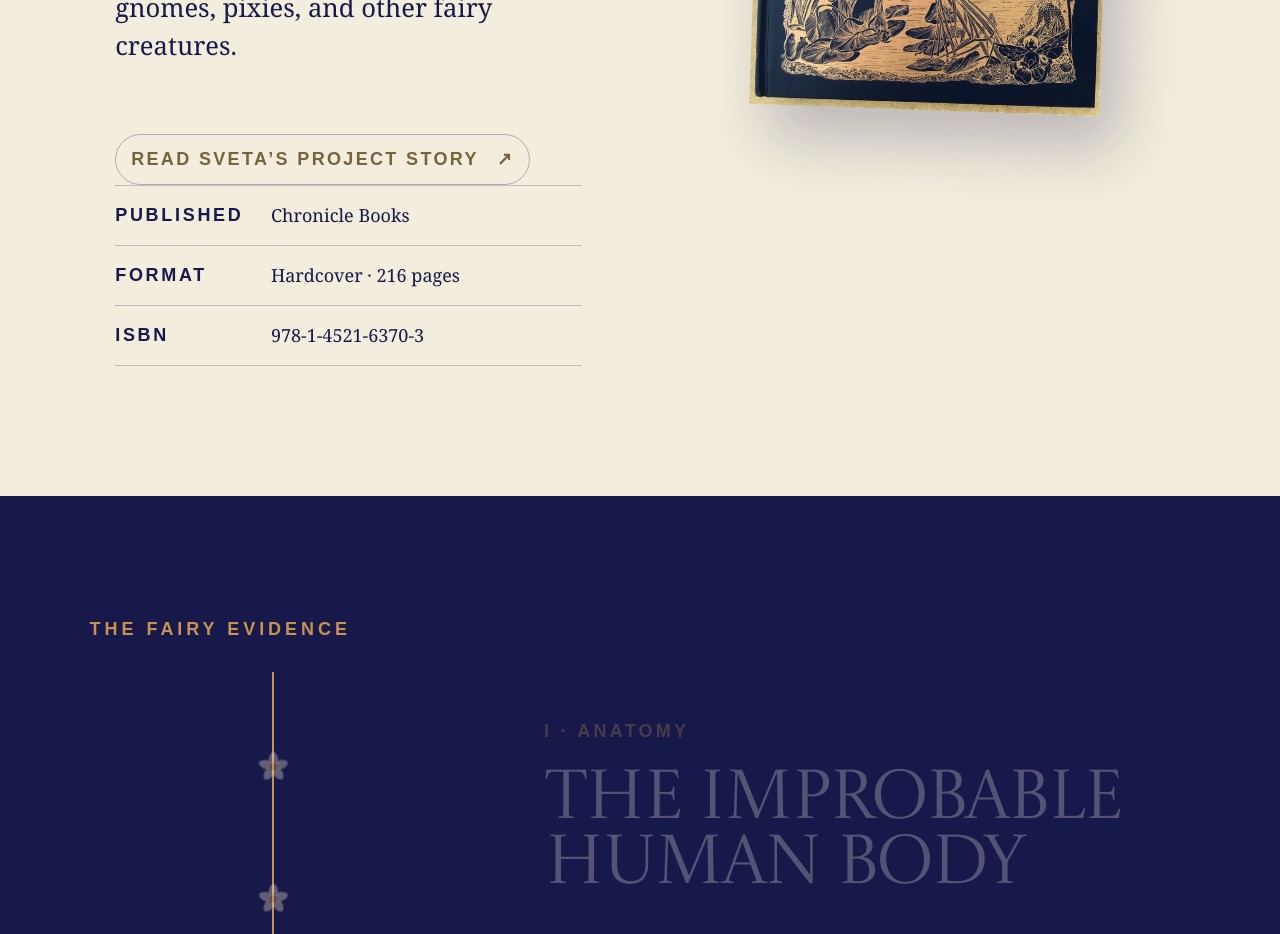
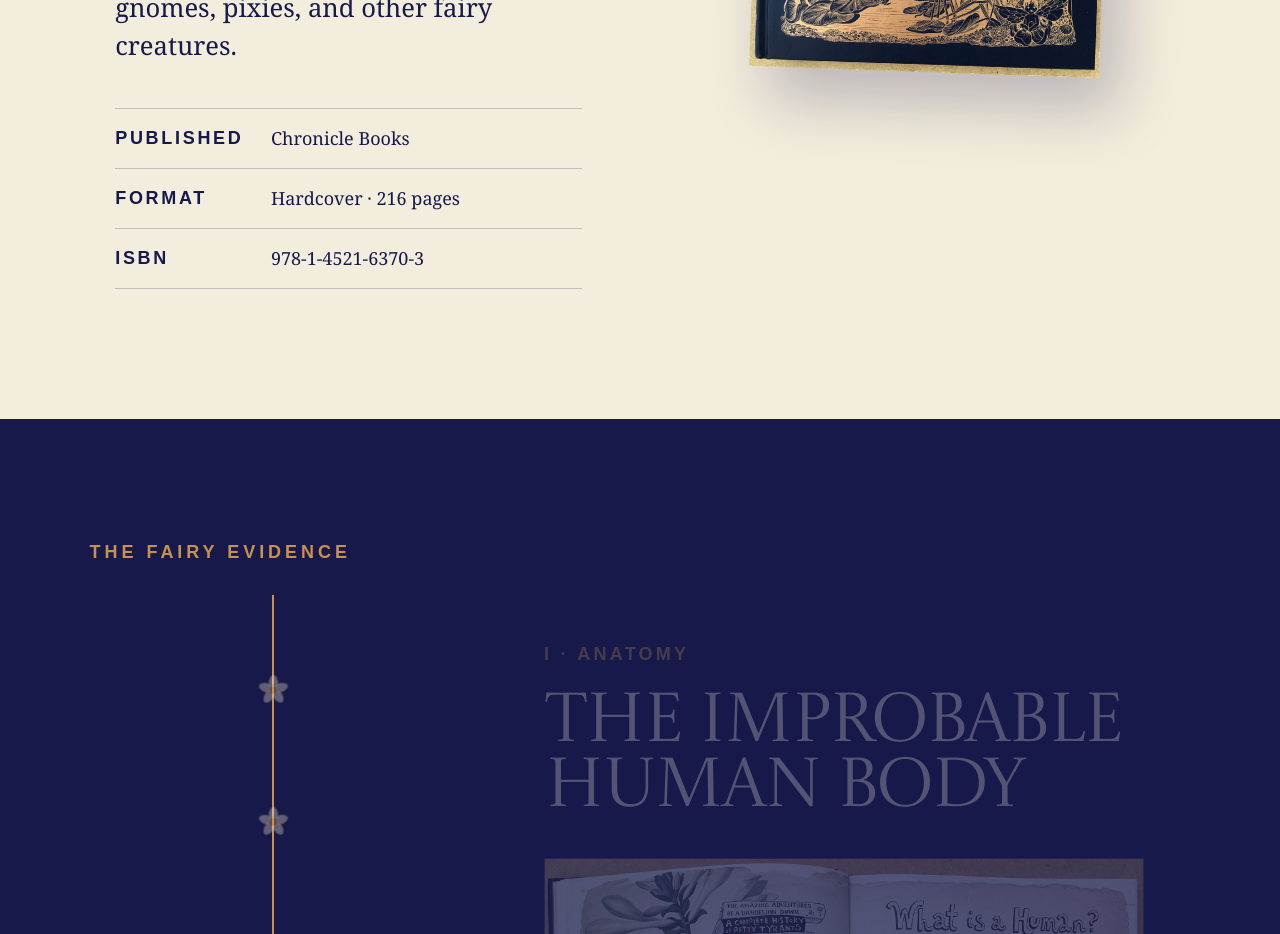
Before and after one commit to mishanovoselov-ui/sveta-landofstoneflowers-site, a Next.js app: page / in a window 1280 px wide. Shown: the part 1480-2414 px from the top of the page. Built offline with nearby package versions, Linux system fonts and the light colour scheme.

Commit message:
Remove book details CTA

```diff
--- a/app/page.tsx
+++ b/app/page.tsx
@@ -96,7 +96,6 @@ export default function Home() {
           <p className="eyebrow">The English edition</p>
           <h2>A book about people,<br />written by fairies.</h2>
           <p>A genre-defying artist book about humans and their world, observed by gnomes, pixies, and other fairy creatures.</p>
-          <ProjectLink label="Read Sveta’s project story" />
           <dl>
             <div><dt>Published</dt><dd>Chronicle Books</dd></div>
             <div><dt>Format</dt><dd>Hardcover · 216 pages</dd></div>
```
